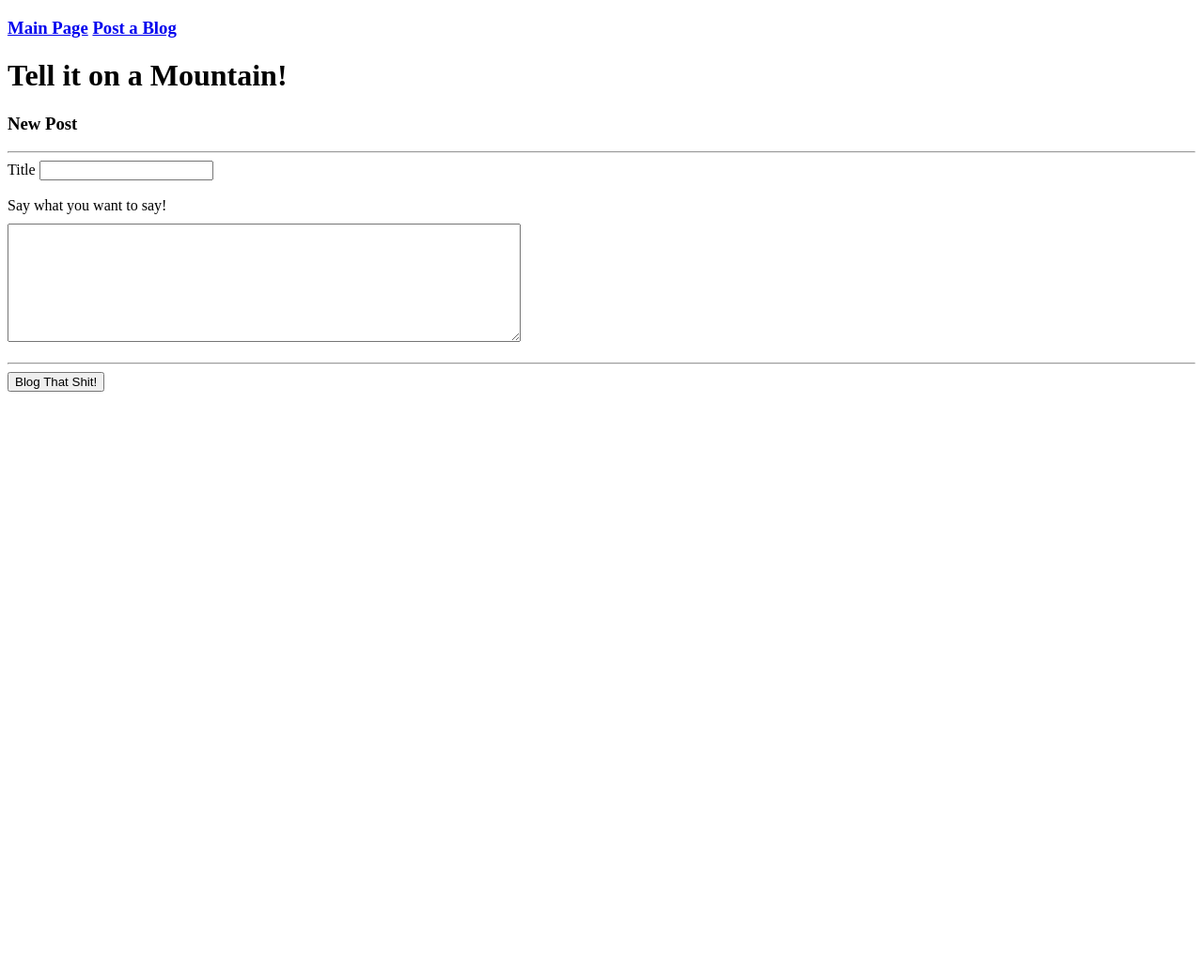
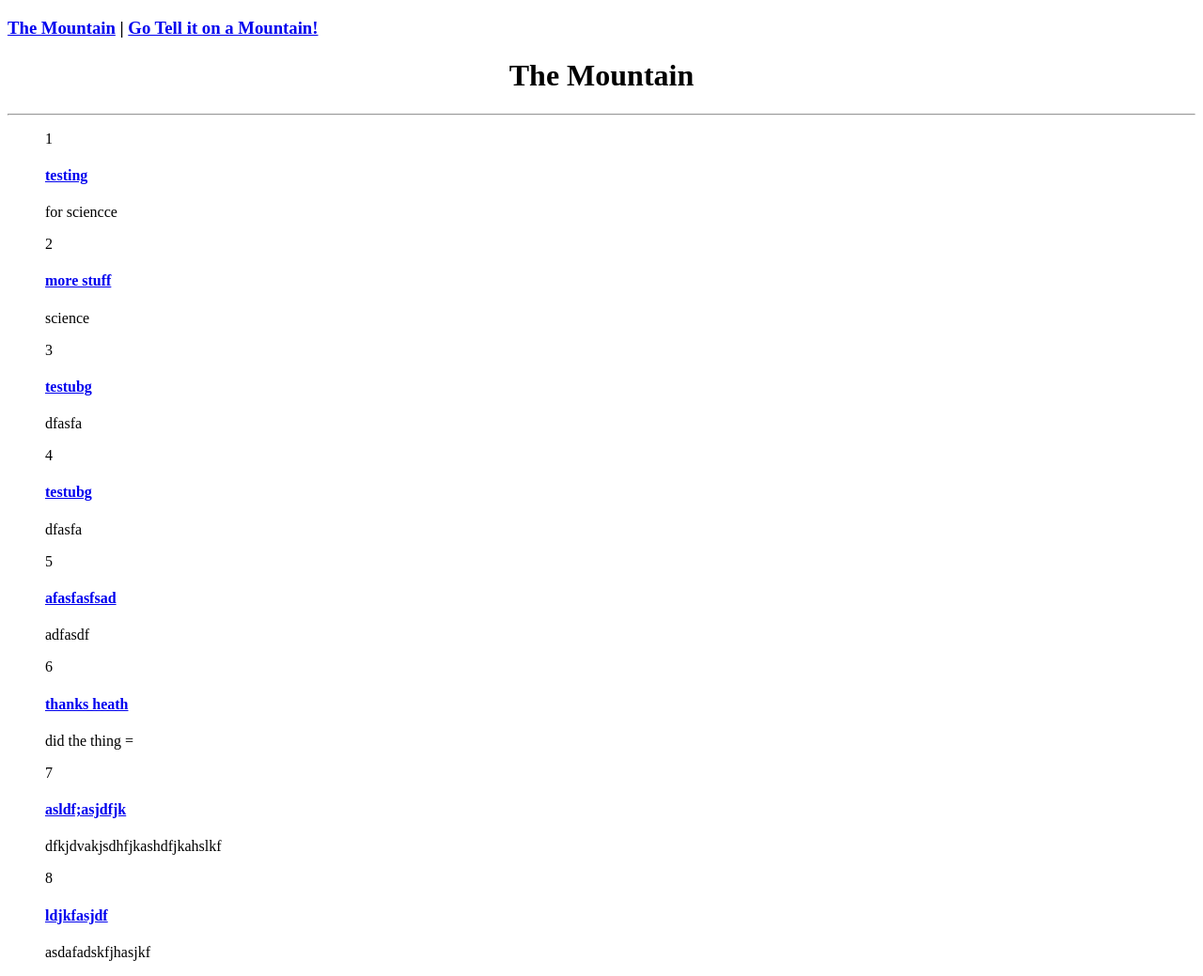
Before and after one commit to Cisco89/blogz, a Flask app: page /The-Mountain in a window 1280 px wide. Shown: the whole page at 94% size. Before the commit the page ends 417 px from the top, so only its background shows below. Run offline with Flask 2, Linux system fonts and the light colour scheme; data comes from the database, SQL or seed files in the repository; both versions use the stored data as it was after the commit.

Commit message:
Done, with the asssignment, refactored to have corrected titles and correct page routes

```diff
--- a/main.py
+++ b/main.py
@@ -20,7 +20,7 @@ class Blog(db.Model):
         self.title = title
         self.body = body
 
-@app.route('/', methods=['POST', 'GET'])
+@app.route('/The-Mountain', methods=['POST', 'GET'])
 def index():
 
     if request.method == 'POST':
@@ -28,17 +28,17 @@ def index():
         blog_post = Blog.query.get(blog_post_id)
         db.session.add(blog_post)
         db.session.commit()
-        return redirect('/')
+        return redirect('/The-Mountain')
 
     blog_posts = Blog.query.all()
 
     return render_template(
-        'build-a-blog.html',
-        title='Telling it on a Mountain!',
+        'the-mountain.html',
+        title='The Mountain!',
         blog_posts=blog_posts,
         )
 
-@app.route('/The-Mountain', methods=['POST', 'GET'])
+@app.route('/Go-Tell-It-On-A-Mountain', methods=['POST', 'GET'])
 def add_blog_post():
 
     if request.method == 'POST':
@@ -49,29 +49,26 @@ def add_blog_post():
         db.session.add(new_post)
         db.session.commit()
         return render_template(
-            'blog-post.html',
+            'i-said-it.html',
+            title='I said it!',
             post=post,
         )
 
     return render_template(
-        'the-mountain.html',
-        title='The Mountain!'
+        'telling-it-on-a-mountain.html',
+        title='Go Tell it on a Mountain!'
     )
 
-@app.route('/post', methods=['POST', 'GET'])
+@app.route('/I-said-it!')
 def display_post():
 
-    post = []
-
-    if request.method == 'POST':
-        title = request.form['title']
-        post = Blog.query.filter_by(title=title).first()
-    # post = Blog.query.get(post_id)
-    # print(post)
+    post_id = request.args.get('id')
+    post = Blog.query.get(post_id)
 
     return render_template(
-        'blog-post.html',
-        post=post[0],
+        'i-said-it.html',
+        title='I said it!',
+        post=post
     )
 
 if __name__ == '__main__':
--- a/templates/base.html
+++ b/templates/base.html
@@ -15,8 +15,8 @@
     </head>
     <body>
         <h3>
-            <a href="/" title="Main Blog Page">Main Page</a>
-            <a href="/The-Mountain" title="Go Tell it on a Mounatin!">Post a Blog</a>
+            <a href="/The-Mountain" title="Main Paige">The Mountain</a> |
+            <a href="/Go-Tell-It-On-A-Mountain" title="Post a Blog">Go Tell it on a Mountain!</a>
         </h3>
 
         {% block content %}
--- a/templates/the-mountain.html
+++ b/templates/the-mountain.html
@@ -1,21 +1,31 @@
 {% extends "base.html" %}
 
 {% block content %}
-    <h1>Tell it on a Mountain!</h1>
-    <form method='post'>
-        <label>
-            <h3>New Post</h3>
-            <hr />
-            Title
-            <input type="text" name='title' />
-            <br />
-            <br />
-            Say what you want to say!
-            <br />
-            <textarea name="blog_post"></textarea>
-            <hr />
-        </label>
-        <input type="submit" value='Blog That Shit!' />
-    </form>
+    <div id="title_align">
+        <h1>The Mountain</h1>
+    </div>
+
+    <hr />
+
+    {% if blog_posts|length == 0 %}
+    <p>No Blog Posts Yet</p>
+    {% else %}
+
+        <ul>
+            {% for post in blog_posts %}
+
+                <p>{{post.id}}</p>
+
+                <a href="/I-said-it!?id={{post.id}}"><h4>{{post.title}}</h4></a>
+
+                <p>{{post.body}}</p>
+
+            </form>
+
+            </li>
+            {% endfor %}
+        </ul>
+
+    {% endif %}
 
 {% endblock %}
```
Also changed, not shown: templates/build-a-blog.html (deleted, +0 -37 lines), templates/telling-it-on-a-mountain.html (added, +21 -0 lines), build-a-blog.db, templates/i-said-it.html (renamed from templates/blog-post.html).
